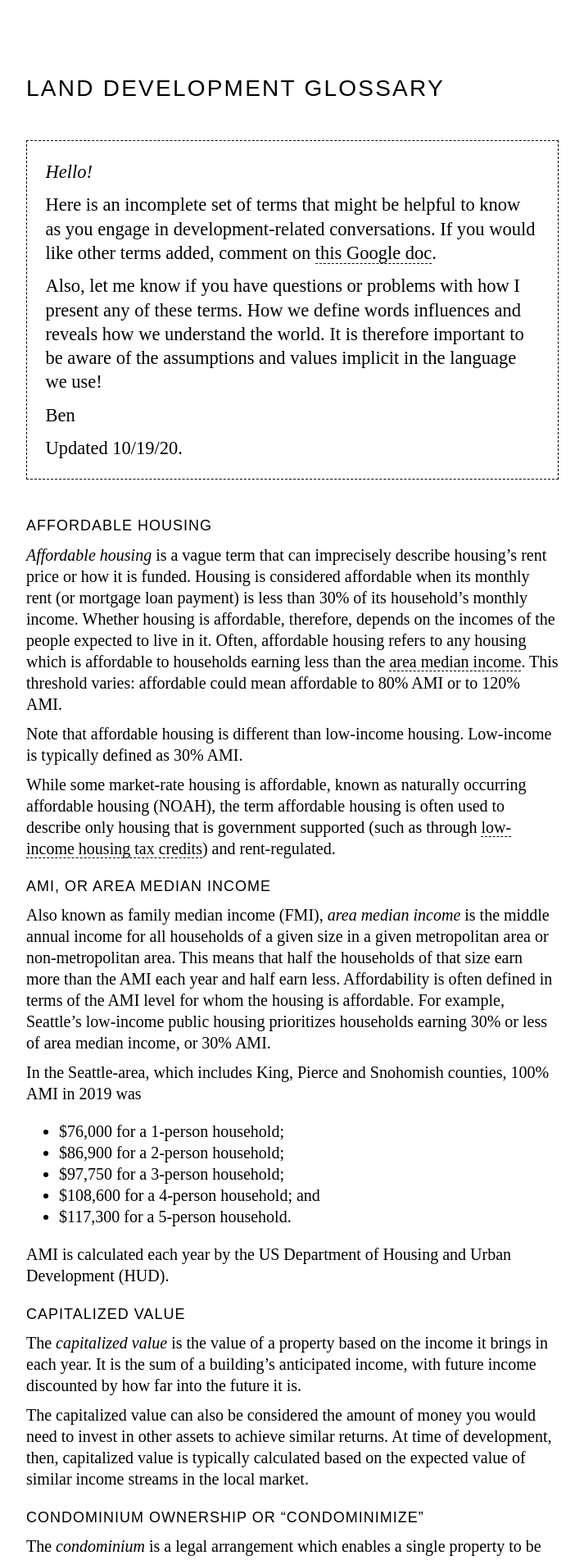
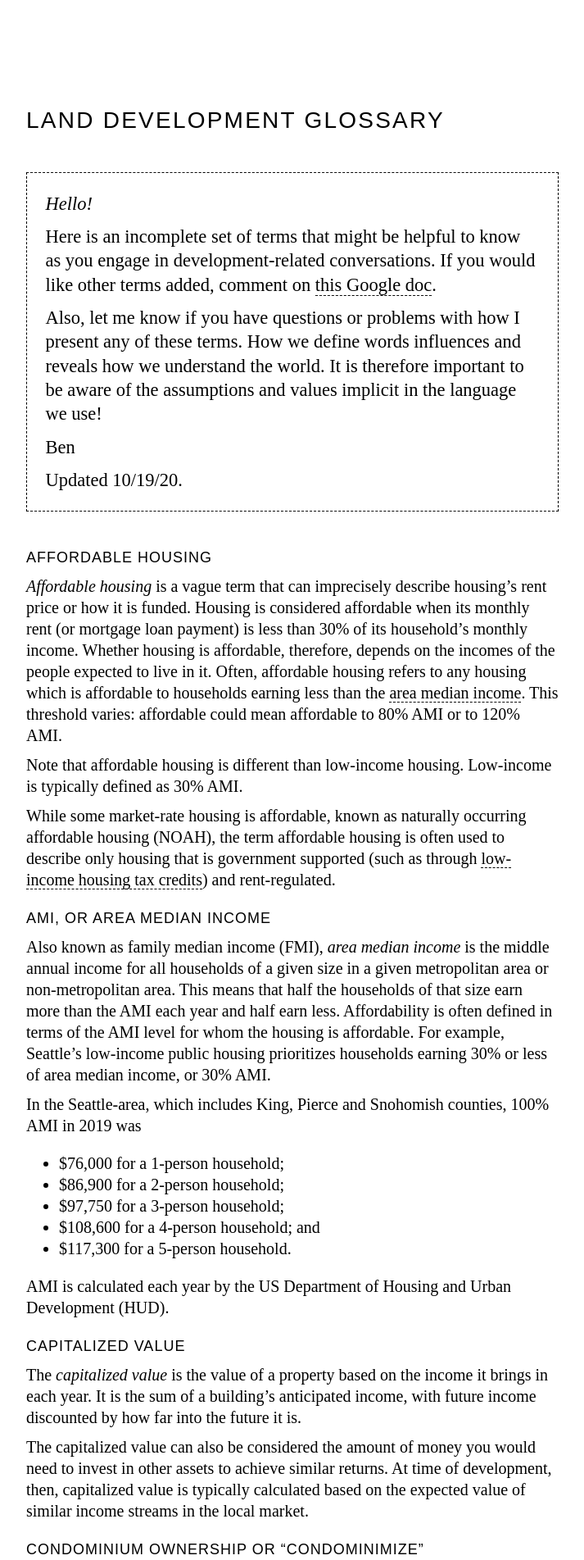
Before and after one commit to bennotkin/bennotkin.github.io, a Jekyll site: the page church-land/glossary-development.html, which Jekyll copies as it is, in a window 1280 px wide. Shown: the top 1903 px of the page at 82% size, without its empty margins (283-996 px from the left). Built offline with Jekyll 4.4.1, drawn with Linux system fonts in a browser that asks for light colours.

Commit message:
updating glossary head

```diff
--- a/church-land/glossary-development.html
+++ b/church-land/glossary-development.html
@@ -14,10 +14,11 @@
   body {
     max-width: 65ch;
     margin: auto;
-      margin-top: 10vh;
+    margin-top: 10vh;
     line-height: 1.3;
     font-size: 20px;
     font-family: serif;
+    padding: 2ch;
   }
   p {margin: .5em 0;}
   h3 {
@@ -35,6 +36,7 @@
     /*  font-size: .75em;*/
     /*  font-family: sans-serif;*/
     letter-spacing: 0.1ch;
+      page-break-before: always;
       }
   a {
     color: inherit;
```
